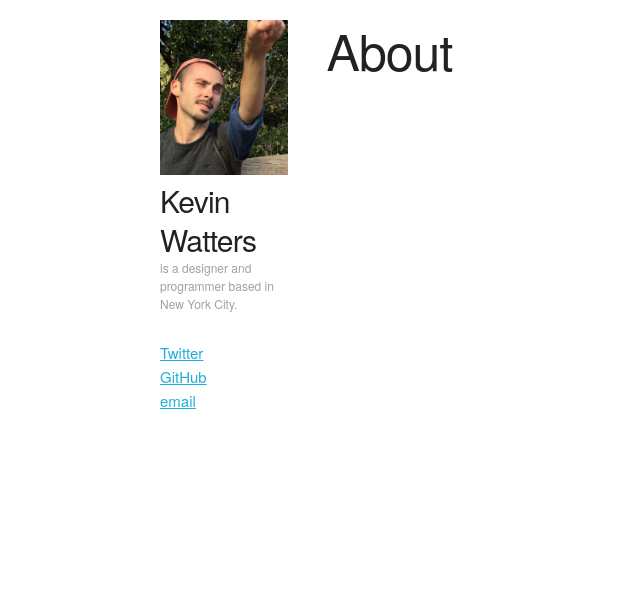
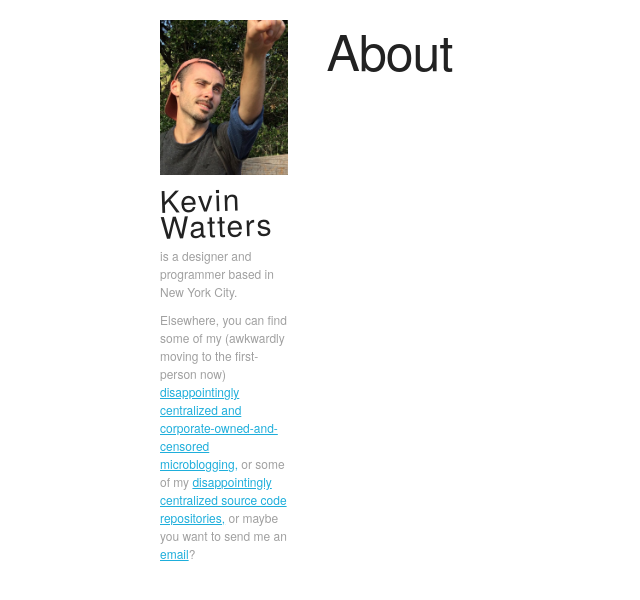
Before and after one commit to kevinw/kevinw.github.com, a Jekyll site: the page built from about.html, in a window 1280 px wide. Shown: the top 600 px of the page, without its empty margins (0-640 px from the left). Built offline with Jekyll 4.4.1, drawn with Linux system fonts in a browser that asks for light colours.

Commit message:
rearrange front page columns; cosmetic stuff

```diff
--- a/_layouts/default.html
+++ b/_layouts/default.html
@@ -20,21 +20,14 @@
   <div class="row">
     <div class="two columns nav">
       <a href="/"><img id="selfie" src="/img/me_point.jpg" class="u-max-full-width"></a>
-      <h4 class="name-title">Kevin Watters</h4>
+      <h4 class="name-title" style="letter-spacing: 150%;">Kevin Watters</h4>
       <span class="name-detail">is a designer and programmer based in New York City.</span>
-      <p>
-        <!--
-        <a href="/#games">Games</a><br>
-        <a href="/#blog">Blog</a><br>
-        <a href="/#projects">Projects</a><br>
-        <a href="/about">About</a><br>
-        -->
-      </p>
-      <p>
-        <a href="https://twitter.com/kevinwatters">Twitter</a><br>
-        <a href="https://github.com/kevinw">GitHub</a><br>
-        <a href="mailto:kevinwatters@gmail.com">email</a><br>
-      </p>
+      <p><small class="name-detail">
+      	Elsewhere, you can find some of my (awkwardly moving to the first-person now)
+        <a href="https://twitter.com/kevinwatters">disappointingly centralized and corporate-owned-and-censored microblogging,</a>
+        or some of my <a href="https://github.com/kevinw">disappointingly centralized source code repositories,</a>
+        or maybe you want to send me an <a href="mailto:kevinwatters@gmail.com">email</a>?
+      </small></p>
     </div>
 
 {{ content }}
--- a/css/ktw2016.css
+++ b/css/ktw2016.css
@@ -8,7 +8,13 @@ figure.image img { min-height: 150px; }
 
 body { margin-top: 20px; }
 
-.name-title { line-height: 130%; margin-bottom: 0; }
+.name-title {
+letter-spacing: 0.05em;
+transform: rotate(-1.8deg);
+line-height: 85%;
+margin-top: 5px;
+margin-bottom: 10px;
+}
 
 .name-detail { display: inline-block; padding-bottom: 10px; color: #a0a0a0; font-size: 80%; line-height: 150%; }
 
```
Also changed, not shown: index.html (+17 -16 lines).
